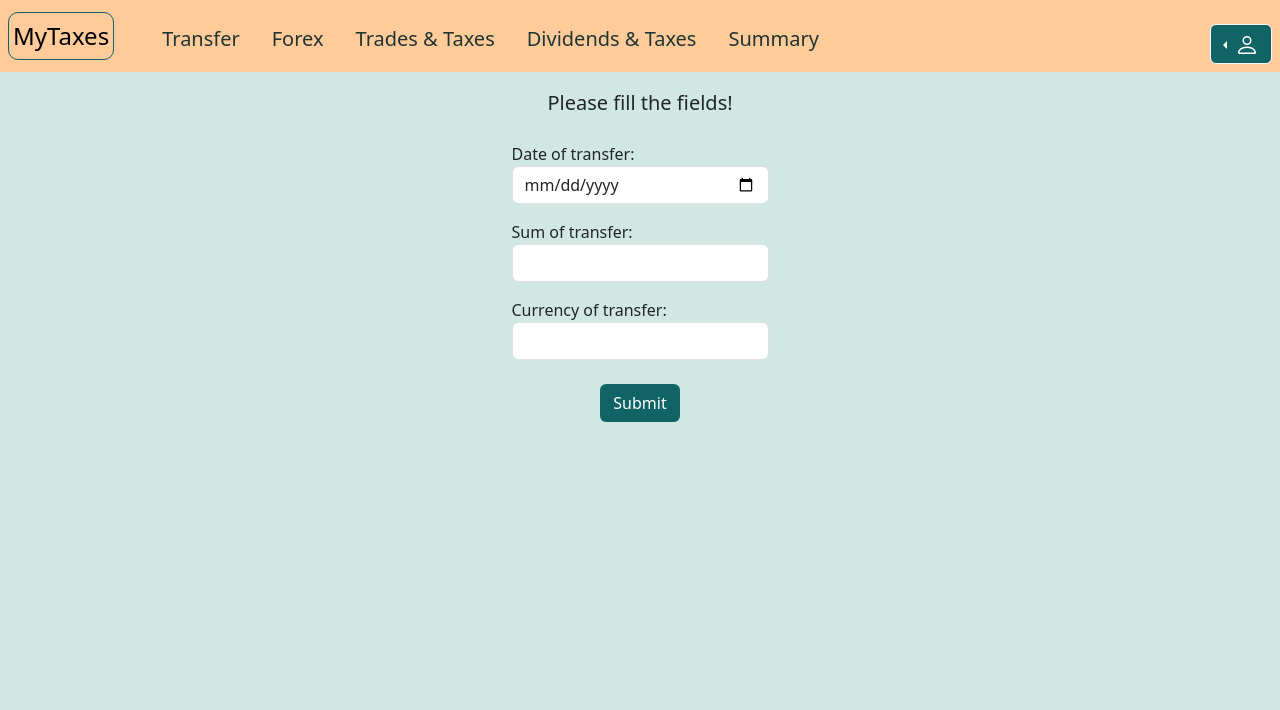
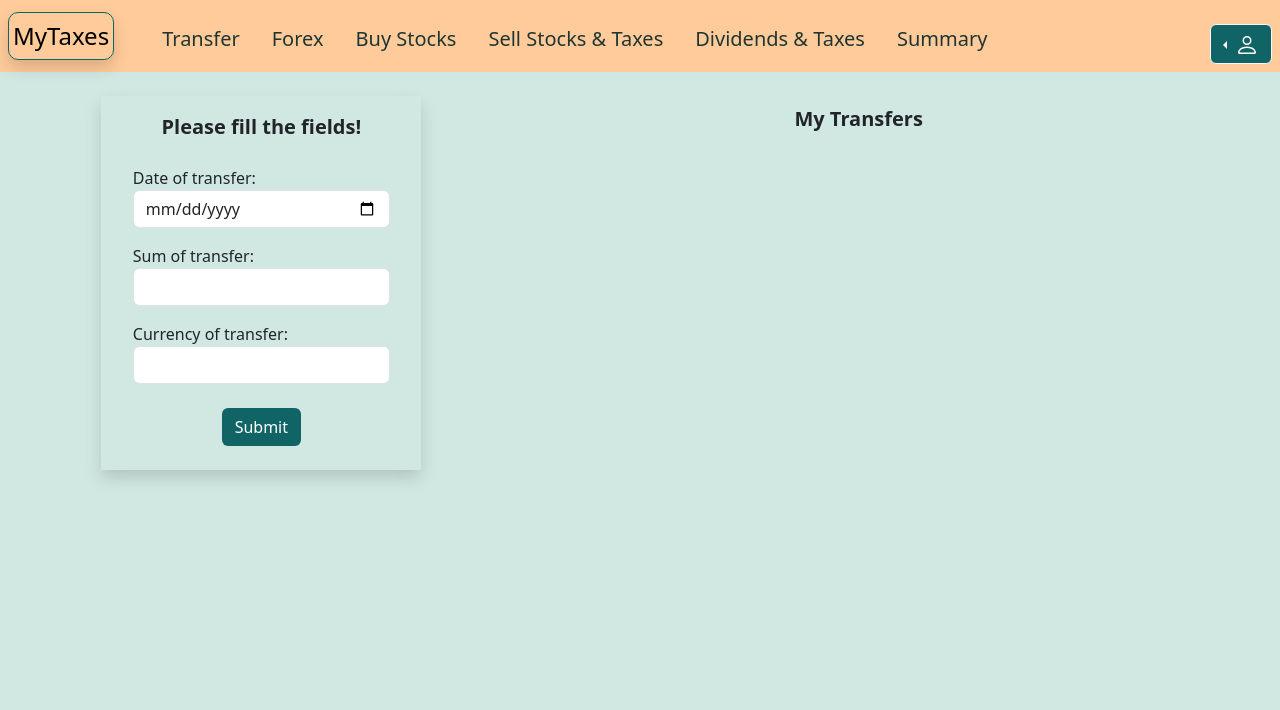
Before and after one commit to basnaly/mytaxes, a Django app: page /transfer in a window 1280 px wide. Shown: the top 710 px of the page. Run offline with Django 4.2, Linux system fonts and the light colour scheme; the visitor is signed in with stand-in values (Sample User, id 1); data comes from the database, SQL or seed files in the repository; data that the repository does not hold is empty.

Commit message:
Add user, transfer forex models and functions, styling

```diff
--- a/mytaxes/settings.py
+++ b/mytaxes/settings.py
@@ -115,6 +115,9 @@ USE_TZ = True
 
 USE_L10N = True
 
+USE_THOUSAND_SEPARATOR = True
+
+
 
 # Static files (CSS, JavaScript, Images)
 # https://docs.djangoproject.com/en/4.2/howto/static-files/
--- a/portfolio/admin.py
+++ b/portfolio/admin.py
@@ -1,8 +1,9 @@
 from django.contrib import admin
 
-from .models import User, Transfer
+from .models import User, Transfer, Forex
 
 # Register your models here.
 
 admin.site.register(User)
 admin.site.register(Transfer)
+admin.site.register(Forex)
--- a/portfolio/forms.py
+++ b/portfolio/forms.py
@@ -16,3 +16,10 @@ class TransferForm(forms.Form):
     transfer_date = forms.DateField(widget=forms.DateInput(attrs={'type': 'date', 'class': 'form-control mb-3'}), label='Date of transfer')
     transfer_sum = forms.IntegerField(widget=forms.NumberInput(attrs={'class': 'form-control mb-3'}), label='Sum of transfer')
     transfer_currency = forms.CharField(widget=forms.TextInput(attrs={'class': 'form-control'}), label='Currency of transfer')
+
+class ForexForm(forms.Form):
+    forex_date = forms.DateField(widget=forms.DateInput(attrs={'placeholder': 'Date of forex', 'type': 'date', 'class': 'form-control mb-3'}), label='')
+    rate = forms.FloatField(widget=forms.NumberInput(attrs={'placeholder': 'Rate', 'id': 'rate', 'class' : 'form-control mb-3'}), label='')
+    selling_currency = forms.CharField(widget=forms.TextInput(attrs={'placeholder': 'Selling currency', 'id': 'sell-curr', 'class': 'form-control mb-3'}), label='')
+    selling_sum = forms.FloatField(widget=forms.NumberInput(attrs={'placeholder': 'Selling sum', 'id': 'sell-sum', 'class': 'form-control mb-3'}), label='')
+    purchasing_currency = forms.CharField(widget=forms.TextInput(attrs={'placeholder': 'Purchasing currency', 'id': 'buy-curr', 'class': 'form-control mb-auto'}), label='')
--- a/portfolio/models.py
+++ b/portfolio/models.py
@@ -8,7 +8,6 @@ class User(AbstractUser):
     def __str__(self):
         return f"{self.username}, {self.first_name}, {self.last_name}, {self.email}"
 
-
 class Transfer(models.Model):
     transfer_date = models.DateField()
     transfer_sum = models.IntegerField()
@@ -16,4 +15,16 @@ class Transfer(models.Model):
     owner = models.ForeignKey(User, on_delete=models.CASCADE, related_name="transfers")
 
     def __str__(self):
-        return f"{self.transfer_date} {self.transfer_sum} {self.owner}"
+        return f"On day {self.transfer_date} user {self.owner} transfered {self.transfer_sum} {self.transfer_currency}"
+
+class Forex(models.Model):
+    forex_date = models.DateField()
+    selling_sum = models.FloatField()
+    selling_currency = models.CharField(max_length=5)
+    rate = models.FloatField()
+    purchasing_sum = models.FloatField()
+    purchasing_currency = models.CharField(max_length=5)
+    owner = models.ForeignKey(User, on_delete=models.CASCADE, related_name="forexes")
+
+    def __str__(self):
+        return f"On day {self.forex_date} user {self.owner} purchased {self.purchasing_sum} {self.purchasing_currency} for {self.selling_sum} {self.selling_currency} ({self.rate})"
--- a/portfolio/static/styles.css
+++ b/portfolio/static/styles.css
@@ -29,7 +29,7 @@ body {
     color: var(--gray-dark);
 }
 
-.register {
+.grid-2-columns {
     display: grid;
     grid-template-columns: 50% 50%;
     grid-gap: 20px;
@@ -50,5 +50,15 @@ a {
     grid-column-end: -1;
     color: var(--turquoise-dark);
     font-size: 18px;
+}
 
+.forex-sum {
+    border: 1px solid white;
+    border-radius: 10px;
+    line-height: 35px;
 }
+
+.table {
+    --bs-table-bg-type: var(--bedge-light);
+    /* --bs-table-color-type: white; */
+}
--- a/portfolio/templates/portfolio/index.html
+++ b/portfolio/templates/portfolio/index.html
@@ -13,7 +13,7 @@
                     setTimeout(() => {
                         document.querySelector('#message').innerHTML = '';
                         window.location.replace("{% url 'index' %}");
-                    }, 3000)
+                    }, 15000)
                 })
             </script>
 
--- a/portfolio/templates/portfolio/layout.html
+++ b/portfolio/templates/portfolio/layout.html
@@ -15,7 +15,7 @@
     <body class="vh-100 d-flex flex-column">
 
         <nav class="navbar navbar-expand-lg ps-2 flex-shrink-0">
-            <a class="navbar-brand px-1 fs-4" href="/">MyTaxes</a>
+            <a class="navbar-brand px-1 fs-4 shadow" href="/">MyTaxes</a>
 
             <div class="w-100 fs-5" id="navbarNav">
 				<ul class="navbar-nav mr-auto ms-4 mt-2 nav-underline">
@@ -25,10 +25,13 @@
 							<a class="nav-link" href="{% url 'transfer' %}">Transfer</a>
 						</li>
 						<li class="nav-item">
-							<a class="nav-link" href="#">Forex</a>
+							<a class="nav-link" href="{% url 'forex' %}">Forex</a>
 						</li>
 						<li class="nav-item">
-							<a class="nav-link" href="#">Trades & Taxes</a>
+							<a class="nav-link" href="#">Buy Stocks</a>
+						</li>
+						<li class="nav-item">
+							<a class="nav-link" href="#">Sell Stocks & Taxes</a>
 						</li>
 						<li class="nav-item">
 							<a class="nav-link" href="#">Dividends & Taxes</a>
--- a/portfolio/templates/portfolio/register.html
+++ b/portfolio/templates/portfolio/register.html
@@ -7,7 +7,7 @@
         <form action="{% url 'register' %}" method="post" class="container d-flex flex-column align-items-center m-4">
             {% csrf_token %}
 
-            <div class="register">
+            <div class="grid-2-columns">
                 {{ form }}
             </div>
 
--- a/portfolio/templates/portfolio/transfer.html
+++ b/portfolio/templates/portfolio/transfer.html
@@ -2,10 +2,11 @@
 
 {% block body %}
 
-    <div class="d-flex flex-column align-items-center">
+    <div class="d-flex justify-content-evenly">
+        <div class="d-flex flex-column align-items-center mx-3 w-25 shadow mt-4">
             {{ message }}
 
-        <div class="mt-3 fs-5 ">Please fill the fields!</div>
+            <div class="mt-3 fs-5 fw-bold">Please fill the fields!</div>
 
             <form action="{% url 'transfer' %}" method="post" class="container d-flex flex-column align-items-center m-4">
                 {% csrf_token %}
@@ -19,4 +20,32 @@
 
         </div>
 
+        <div class="d-flex flex-column align-items-center mx-3 mt-3 w-50">
+            <div class="mt-3 fs-5 mb-4 fw-bold">My Transfers</div>
+            {% if transfers %}
+
+            <table class="table table-striped text-center">
+                <thead>
+                    <tr>
+                        <th scope="col">Date</th>
+                        <th scope="col">Sum</th>
+                        <th scope="col">Currency</th>
+                    </tr>
+                </thead>
+                <tbody>
+                    {% for transfer in transfers %}
+                        <tr>
+                            <td>{{ transfer.transfer_date|date:"Y-m-d" }}</td>
+                            <td>{{ transfer.transfer_sum|floatformat:2 }}</td>
+                            <td>{{ transfer.transfer_currency }}</td>
+                        </tr>
+                    {% endfor %}
+
+                </tbody>
+            </table>
+            {% endif %}
+
+        </div>
+    </div>
+
 {% endblock %}
--- a/portfolio/urls.py
+++ b/portfolio/urls.py
@@ -9,5 +9,6 @@ urlpatterns = [
     path("logout", views.logout_view, name="logout"),
 
     path("transfer", views.transfer, name="transfer"),
+    path("forex", views.forex, name="forex"),
 
 ]
--- a/portfolio/views.py
+++ b/portfolio/views.py
@@ -9,10 +9,10 @@ from django.urls import reverse
 from django.contrib.auth.decorators import login_required
 from django.views.decorators.csrf import csrf_exempt
 from django.db import models
-from portfolio.forms import RegisterForm, LoginForm, TransferForm
+from portfolio.forms import RegisterForm, LoginForm, TransferForm, ForexForm
 
 import datetime
-from .models import User, Transfer
+from .models import User, Transfer, Forex
 
 
 def index(request):
@@ -99,9 +99,12 @@ def logout_view(request):
 @login_required
 def transfer(request):
     user = User.objects.get(id=request.user.id)
+    user_transfers = Transfer.objects.filter(owner=user)
+
     if request.method == "GET":
         return render(request, "portfolio/transfer.html", {
-            "form": TransferForm
+            "form": TransferForm,
+            "transfers": user_transfers
         })
     else:
         form = TransferForm(request.POST)
@@ -120,15 +123,60 @@ def transfer(request):
             except IntegrityError:
                 return render(request, "portfolio/transfer.html", {
                     "message": "Something went wrong. Try again later.",
-                    "form": form
+                    "form": form,
+                    "transfers": user_transfers
                 })
             return render(request, "portfolio/index.html", {
                 "message": f"Your transfer of { transfer_sum } {transfer_currency} was successfully saved!",
                 "transfer_sum": transfer_sum,
-                "transfer_currency": transfer_currency
+                "transfer_currency": transfer_currency,
+                "transfers": user_transfers
             })
         else:
             return render(request, "portfolio/transfer.html", {
                 "message": "The form is not valid!",
+                "form": form,
+                "transfers": user_transfers
+            })
+
+
+@login_required
+def forex(request):
+    user = User.objects.get(id=request.user.id)
+    if request.method == "GET":
+        return render(request, "portfolio/forex.html", {
+            "form": ForexForm
+        })
+    else:
+        form = ForexForm(request.POST)
+        if form.is_valid():
+            forex_date = form.cleaned_data["forex_date"]
+            selling_sum = form.cleaned_data["selling_sum"]
+            selling_currency = form.cleaned_data["selling_currency"]
+            rate = form.cleaned_data["rate"]
+            purchasing_currency = form.cleaned_data["purchasing_currency"]
+            try:
+                new_forex = Forex.objects.create(
+                    forex_date = forex_date,
+                    selling_sum = selling_sum,
+                    selling_currency = selling_currency,
+                    rate = rate,
+                    purchasing_sum = round(selling_sum/rate, 2),
+                    purchasing_currency = purchasing_currency,
+                    owner = user
+                )
+                new_forex.save()
+            except IntegrityError:
+                return render(request, "portfolio/forex.html", {
+                    "message": "Something went wrong. Try again later.",
+                    "form": form
+                })
+            return render(request, "portfolio/index.html", {
+                "message": f"Your request to exchange { selling_currency } { selling_sum } to { purchasing_currency } was successfully done!",
                 "form": form
             })
+        else:
+            return render(request, "portfolio/forex.html", {
+                "message": "The form is not valid!",
+                "form": form
+            })
```
Also changed, not shown: portfolio/templates/portfolio/forex.html (added, +51 -0 lines), portfolio/migrations/0004_forex.py (added), portfolio/migrations/0005_rename_pursaching_currency_forex_purchasing_currency_and_more.py (added). Lines whose indentation alone changed are shown as unchanged.
